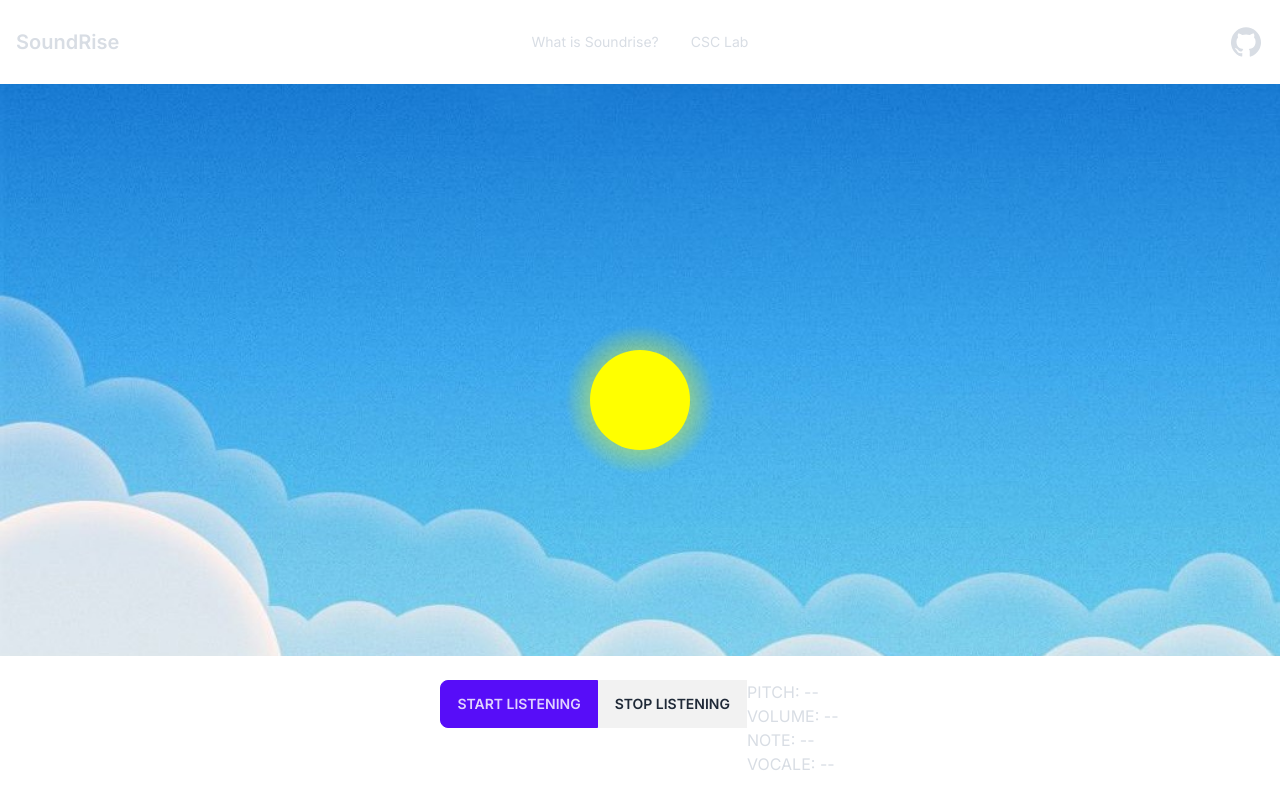
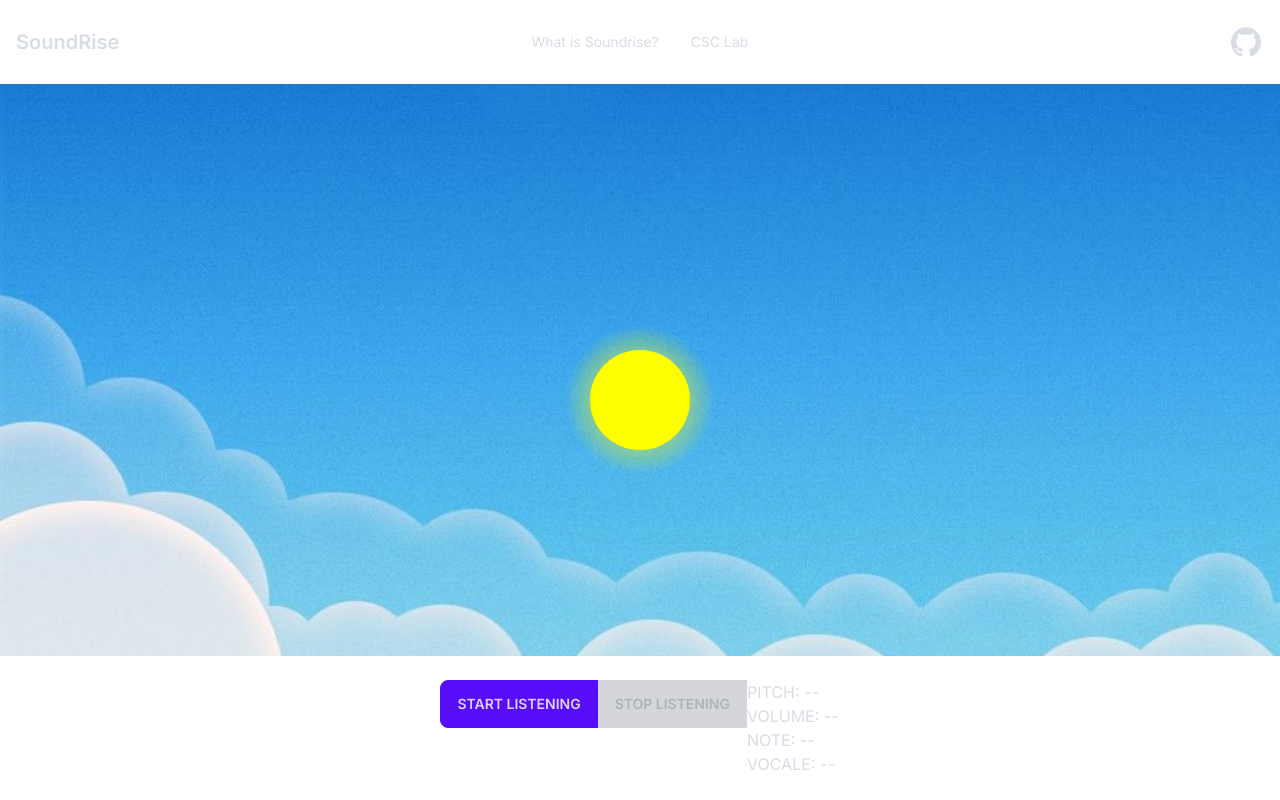
Before and after one commit to zGiada/research-training-in-computer-music, a Next.js app: page / in a window 1280 px wide. Built offline with nearby package versions, Linux system fonts and the light colour scheme.

Commit message:
enable/disalbe start stop button

```diff
--- a/app/components/Button.jsx
+++ b/app/components/Button.jsx
@@ -229,20 +229,33 @@ function Button() {
       stopListening();
     };
   }, [isListening]);
-
+  const [startButtonDisabled, setStartButtonDisabled] = useState(false);
+  const [stopButtonDisabled, setStopButtonDisabled] = useState(true);
   const handleStartListening = () => {
     setIsListening(true);
+    setStartButtonDisabled(true);
+    setStopButtonDisabled(false);
   };
 
   const handleStopListening = () => {
     setIsListening(false);
+    setStartButtonDisabled(false);
+    setStopButtonDisabled(true);
   };
   return (
     <div className="btn-group btn-group-vertical lg:btn-group-horizontal text-neutral-content">
-      <button className="btn btn-active" onClick={handleStartListening}>
+      <button
+        className={`btn ${startButtonDisabled ? "btn-disabled" : "btn-active"}`}
+        onClick={handleStartListening}
+        disabled={startButtonDisabled}
+      >
         Start Listening
       </button>
-      <button className="btn" onClick={handleStopListening}>
+      <button
+        className={`btn ${stopButtonDisabled ? "btn-disabled" : "btn-active"}`}
+        onClick={handleStopListening}
+        disabled={stopButtonDisabled}
+      >
         Stop Listening
       </button>
       <div>
```
